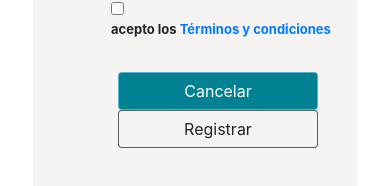
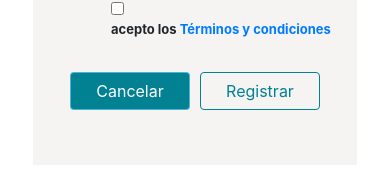
Before and after one commit to rylmfqt28/Gestion_Usuarios, a React (Create React App) app in the folder client/: page /createAccount in a window 390 px wide. Shown: the part 1183-1369 px from the top of the page. After the commit the page ends 1348 px from the top, so only its background shows below. Built offline with nearby package versions, Linux system fonts and the light colour scheme; no server answers.

Commit message:
fromulario de registro finalizado

```diff
--- a/client/src/components/createAccount/newAccount.css
+++ b/client/src/components/createAccount/newAccount.css
@@ -25,6 +25,7 @@
 .from-group{
   margin-left: 0;
   text-align: auto;
+
 }
 
 /*.contenedor{
@@ -49,8 +50,9 @@
   color:rgb(2, 129, 146);
   margin: auto;
 }
-.losbtn{
+.contenedor-btn{
   margin: auto;
+  text-align: center;
 }
 
 .checkbox-confirmar{
@@ -77,19 +79,27 @@
 }
 .btn-aceptar{
 
-  background-color:rgb(245, 244, 243);
+  background-color:rgb(252, 248, 244);
   margin-left: 75px;
-  border-color: rgba(2, 2, 2, 0.623);
-  width: 200px;
+  border-color: rgb(2, 129, 146);
+  width: 150px;
+  margin: auto 10px;
+  color: rgb(2, 129, 146);
 }
 .btn-cancelar{
   background-color:rgb(2, 129, 146);
   border-color: rgba(124, 210, 250, 0.623);
-  width: 200px;
+  width: 150px;
   margin-left: 75px;
   color: white;
+  margin: auto 5px;
 }
 .btn-cancelar:hover {
+  background: rgb(0, 174, 255);
+  border-color: rgba(124, 210, 250, 0.623);
+  color:white
+}
+.btn-aceptar:hover {
   background: rgb(0, 174, 255);
   border-color: rgba(124, 210, 250, 0.623);
   color:white
@@ -132,7 +142,7 @@
   margin-left: 75px;
   position: absolute;
 }
-@media(max-width:900px){
+@media(max-width:950px){
   .form-register{
     padding:  50px;
     width: 65%;
@@ -140,9 +150,28 @@
     margin: auto;
 
   }
+  .btn-aceptar{
+
+    background-color:rgb(245, 244, 243);
+    margin-left: 75px;
+    border-color: rgb(2, 129, 146);
+    width: 120px;
+    margin: auto 5px;
+    margin-bottom:5px ;
+    color: rgb(2, 129, 146);
+  }
+  .btn-cancelar{
+    background-color:rgb(2, 129, 146);
+    border-color: rgba(124, 210, 250, 0.623);
+    width: 120px;
+    margin-left: 75px;
+    color: white;
+    margin: auto 5px;
+    margin-bottom:5px ;
+  }
 
 }
-@media(max-width:400px){
+@media(max-width:408px){
 
   .form-register{
     padding:  10px;
@@ -155,7 +184,7 @@
   /*.logo{
     padding: 50px 50px;
   }*/
-  .losbtn{
+  .contenedor-btn{
     margin: auto;
   }
 
--- a/client/src/components/createAccount/newAccount.jsx
+++ b/client/src/components/createAccount/newAccount.jsx
@@ -319,7 +319,7 @@ class NewAccount extends Component {
                 <h1 className="titulo-registro"> Formulario de registro </h1>
               </div>
               <br />
-              <form onSubmit={this.validarVacios}>
+              <form /*onSubmit={this.validarVacios}*/>
 
 
                 <div className="form-group">
@@ -338,7 +338,7 @@ class NewAccount extends Component {
                     onKeyDown={this.handleDeleteKey}
                     autocomplete="off"
                     value={this.state.nombre}
-                    required
+                    /*required*/
 
                   />
 
@@ -355,7 +355,7 @@ class NewAccount extends Component {
                       onKeyPress={this.validarApellido}
                       onKeyDown={this.handleDeleteKeyAp}
                       value={this.state.apellido}
-                      required
+                     /* required*/
                     />
                   </div>
 
@@ -368,12 +368,10 @@ class NewAccount extends Component {
                       size="60"
                       placeholder="Ingrese su cédula de identidad"
                       name="ci"
-
-
                       onKeyPress={this.validarNumeros}
                       onKeyDown={this.handleDeleteKey}
                       value={this.state.ci}
-                      required
+                      /*required*/
 
                     />
                   </div>
@@ -456,7 +454,7 @@ class NewAccount extends Component {
                       placeholder="Ingrese su dirección"
                       name="direccion"
                       maxLength="250"
-                      required
+
                     />
                   </div>
 
@@ -474,7 +472,7 @@ class NewAccount extends Component {
                       minLength="3"
                       placeholder="Ingrese su dirección de correo"
                       name="correo"
-                      required
+
                     />
                   </div>
 
@@ -491,7 +489,7 @@ class NewAccount extends Component {
                       placeholder="Ingrese su número telefónico"
                       name="telefono"
                       maxLength="8"
-                      required
+
                       onKeyPress={this.validarTelefono}
                       onKeyDown={this.handleDeleteKey}
                       value={this.state.telefono}
@@ -516,7 +514,7 @@ class NewAccount extends Component {
                       onKeyPress={this.validarNombreUsuario}
                       onKeyDown={this.handleDeleteKey}
                       value={this.state.userName}
-                      required
+
 
                     />
                   </div>
@@ -551,7 +549,7 @@ class NewAccount extends Component {
                       name="password"
                       id="password"
                       minLength="8"
-                      required
+
 
                     />
                   </div>
@@ -571,7 +569,7 @@ class NewAccount extends Component {
                       minLength="8"
                       onBlur={this.validarContraseña}
                       /*onKeyDown={handleDeleteKey}*/
-                      required
+
                     /></div>
 
 
@@ -586,11 +584,11 @@ class NewAccount extends Component {
                     </label>
                   </div>
                   <br />
-                  <div className="losbtn">
+                  <div className="contenedor-btn">
 
                     <Link className="btn btn-cancelar" value="Login" type="reset" to="/" >Cancelar</Link>
 
-                    <Link className="btn btn-aceptar " type='submit' value="Login" onClick={this.validarVacios} >Registrar</Link>
+                    <button className="btn btn-aceptar " type='submit' value="Login" onClick={this.validarVacios} >Registrar</button>
                   </div>
 
                   <div className="avisos">
@@ -598,7 +596,6 @@ class NewAccount extends Component {
                     <div id="avisoNuevo" className="alert alert-warning">Existen campos vacios</div>
                     <div id="avisoPass" className="alert alert-warning">Contraseñas no coinciden</div>
                   </div>
-                  <br />
                   <br />
                 </div>
               </form>
```
Lines whose indentation alone changed are shown as unchanged.
